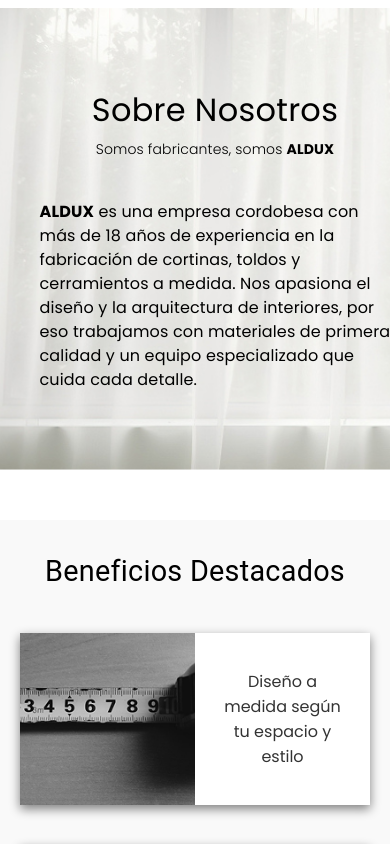
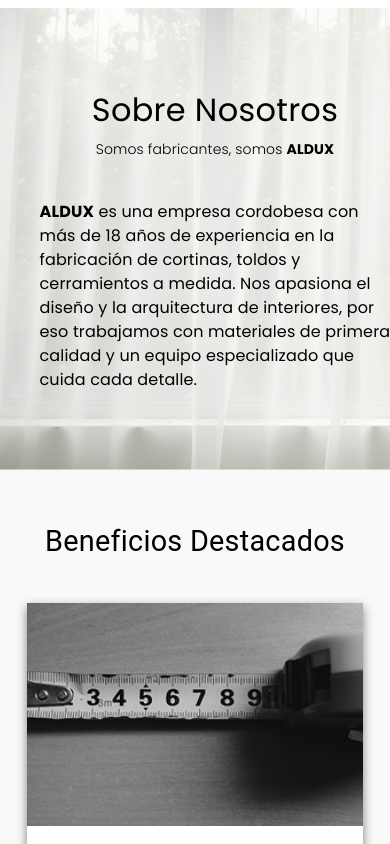
Before and after one commit to urcocarp/Aldux, a React (Vite) app in the folder FrontEnd/: page / in a window 390 px wide. Shown: the part 1156-2000 px from the top of the page. Built offline with nearby package versions, Linux system fonts and the light colour scheme.

Commit message:
ultimos cambios para responsive

```diff
--- a/FrontEnd/src/components/Slider/slider.module.css
+++ b/FrontEnd/src/components/Slider/slider.module.css
@@ -92,3 +92,16 @@
   font-size: 2.5rem;
   font-weight: 100;
 }
+
+@media (max-width: 430px) {
+  .title {
+    font-size: 1.1rem;  /* reduce el tamaño del título */
+    padding: 0 10px;    /* agrega algo de espacio lateral */
+    word-wrap: break-word; /* evita que las palabras largas salgan del contenedor */
+  }
+
+  .subtitle {
+    font-size: 0.9rem;  /* opcional: ajustar subtítulo también */
+    padding: 0 10px;
+  }
+}
--- a/FrontEnd/src/components/bulletPoint/bulletPoint.jsx
+++ b/FrontEnd/src/components/bulletPoint/bulletPoint.jsx
@@ -1,4 +1,4 @@
-import { Box, Typography, Button,styled, Grid } from "@mui/material";
+import { Box, Typography, styled, Grid } from "@mui/material";
 import styles from './bulletPoint.module.css';
 import cinta from '../../assets/images/beneficios-cinta.jpg';
 import service from '../../assets/images/beneficios-instalacion.png';
@@ -7,34 +7,30 @@ import financiacion from '../../assets/images/beneficios-pagos.jpg';
 
 const BulletPoint = () => {
   return (
-    <BulletContainer >
-      <BulletTitle >Beneficios Destacados</BulletTitle>
+    <BulletContainer>
+      <BulletTitle>Beneficios Destacados</BulletTitle>
 
-      <Styledgrid >
-
+      <StyledGrid>
         <div className={styles.card}>
           <img src={cinta} alt="Diseño a medida" />
           <p>Diseño a medida según tu espacio y estilo</p>
         </div>
-
 
         <div className={styles.card}>
           <img src={service} alt="Instalación" />
           <p>Instalación profesional y rápida</p>
         </div>
 
-
         <div className={styles.card1}>
           <p>Materiales premium para máxima durabilidad</p>
           <img src={telas} alt="Materiales premium" />
         </div>
 
-
         <div className={styles.card1}>
           <p>Financiación en 3, 6, 9 y 12 cuotas</p>
           <img src={financiacion} alt="Financiación" />
         </div>
-      </Styledgrid>
+      </StyledGrid>
     </BulletContainer>
   );
 }
@@ -43,50 +39,65 @@ export default BulletPoint;
 
 const BulletContainer = styled(Box)(({ theme }) => ({
   width: '100%',
-  height:'80vh',
   display: 'flex',
   textAlign: 'center',
   flexDirection: 'column',
   alignItems: 'center',
   justifyContent: 'center',
- // padding: '60px 40px 100px',
+  padding: '60px 40px 100px',
   backgroundColor: '#f9f9f9',
-  boder: '1px solid red',
-  [theme.breakpoints.down("sm")]: {
-    height: "auto",
-    pading: '20px ',
-    margin:'50px 0',
+//  border: '1px solid red', // corregido typo
+  [theme.breakpoints.down("lg")]: { // notebooks grandes
+    padding: '50px 30px 80px',
+  },
+  [theme.breakpoints.down("md")]: { // tablets
+    padding: '40px 20px 60px',
+  },
+  [theme.breakpoints.down("sm")]: { // móviles
+    padding: '30px 10px 40px',
   },
 }));
 
 const BulletTitle = styled(Typography)(({ theme }) => ({
-
   textAlign: 'center',
-  fontSize:'2.5rem',
-  fontWeight:400,
-  marginBottom:'40px',
+  fontSize: '2.5rem',
+  fontWeight: 400,
+  marginBottom: '40px',
+  [theme.breakpoints.down("lg")]: {
+    fontSize: '2.2rem',
+  },
+  [theme.breakpoints.down("md")]: {
+    fontSize: '2rem',
+    marginBottom: '30px',
+  },
   [theme.breakpoints.down("sm")]: {
-    fontSize:'1.8rem',
-    marginBottom:'10px',
-    marginTop:'30px',
-
+    fontSize: '1.8rem',
+    marginBottom: '20px',
+    marginTop: '20px',
   },
 }));
 
-const Styledgrid = styled(Grid)(({ theme }) => ({
+const StyledGrid = styled(Grid)(({ theme }) => ({
   display: 'grid',
-  gridTemplateColumns: 'repeat(2, 1fr)',
+  gridTemplateColumns: 'repeat(2, 1fr)', // 2 columnas por default
   gap: '60px',
   maxWidth: '1000px',
+  margin: '0 auto',
   height: 'auto',
-  margin: '0 auto',
-  [theme.breakpoints.down("sm")]: {
-    width: "100%",
-    gridTemplateColumns: 'repeat(1, 1fr)',
+  [theme.breakpoints.down("lg")]: { // notebooks medianos
+    gridTemplateColumns: '1fr', // 1 columna
+    gap: '50px',
+  },
+  [theme.breakpoints.down("md")]: { // tablets
+    gridTemplateColumns: '1fr', // 1 columna
     gap: '40px',
     padding: '0 20px',
-    boxsizing: 'border-box',
-    margin: '30px 70px',
-
+    boxSizing: 'border-box',
+  },
+  [theme.breakpoints.down("sm")]: { // móviles
+    gridTemplateColumns: '1fr',
+    gap: '30px',
+    padding: '0 15px',
+    margin: '20px auto',
   },
 }));
--- a/FrontEnd/src/components/bulletPoint/bulletPoint.module.css
+++ b/FrontEnd/src/components/bulletPoint/bulletPoint.module.css
@@ -9,20 +9,19 @@
   font-size: 2rem;
   font-weight: 400;
   margin-bottom: 120px;
-
   font-family: 'Poppins', sans-serif;
   color: #000;
 }
 
 .grid {
   display: grid;
-  grid-template-columns: repeat(2, 1fr); /* 2 columnas */
+  grid-template-columns: repeat(2, 1fr); /* 2 columnas por defecto */
   gap: 60px;
   max-width: 1000px;
   margin: 0 auto;
 }
 
-.card {
+.card, .card1 {
   display: flex;
   align-items: center;
   justify-content: space-between;
@@ -30,41 +29,28 @@
   box-shadow: 0px 4px 10px rgba(0, 0, 0, 0.493);
   overflow: hidden;
   transition: transform 0.3s ease, box-shadow 0.3s ease;
+}
 
-}
 .card1 {
-  display: flex;
-  align-items: center;
-  justify-content: space-between;
-  background: #fff;
-  box-shadow: 0px 4px 10px rgba(0, 0, 0, 0.493);
-  overflow: hidden;
-  transition: transform 0.3s ease, box-shadow 0.3s ease;
   margin-bottom: 50px;
 }
 
-.card:hover {
+.card:hover, .card1:hover {
   transform: scale(1.05);
   box-shadow: 0px 8px 20px rgba(0, 0, 0, 0.808);
 }
-.card1:hover {
-  transform: scale(1.05);
-  box-shadow: 0px 8px 20px rgba(0, 0, 0, 0.808);
-}
-.reverse{
+
+.reverse {
   flex-direction: row-reverse;
 }
-.card img {
+
+.card img, .card1 img {
   width: 50%;
   height: 100%;
   object-fit: cover;
 }
-.card1 img {
-  width: 50%;
-  height: 100%;
-  object-fit: cover;
-}
-.card p {
+
+.card p, .card1 p {
   flex: 1;
   padding: 20px;
   font-size: 1rem;
@@ -72,11 +58,71 @@
   color: #333;
   text-align: center;
 }
-.card1 p {
-  flex: 1;
-  padding: 20px;
-  font-size: 1rem;
-  font-family: 'Poppins', sans-serif;
-  color: #333;
-  text-align: center;
+
+/* ------------------ MEDIA QUERIES ------------------ */
+
+/* Notebook / Pantallas medianas */
+@media (max-width: 1024px) {
+  .grid {
+    grid-template-columns: 1fr; /* Una columna */
+    gap: 40px;
+  }
+
+  /* Mantener las cards con tamaño de desktop */
+  .card, .card1 {
+    flex-direction: row; /* Horizontal como desktop */
+  }
+
+  .card img, .card1 img {
+    width: 50%; /* Igual que desktop */
+  }
+
+  .card p, .card1 p {
+    padding: 20px; /* Igual que desktop */
+    font-size: 1rem; /* Igual que desktop */
+  }
 }
+
+/* Tablet */
+@media (max-width: 768px) {
+  .cortinasContainer {
+    padding: 50px 30px 80px;
+  }
+
+  .titulo {
+    font-size: 1.8rem;
+    margin-bottom: 80px;
+  }
+
+  /* Apilar cards verticalmente */
+  .card, .card1 {
+    flex-direction: column; /* Imagen arriba, texto abajo */
+  }
+
+  .card img, .card1 img {
+    width: 100%;
+    height: auto;
+  }
+
+  .card p, .card1 p {
+    padding: 15px;
+    font-size: 0.9rem;
+  }
+}
+
+/* Móvil / Pantallas pequeñas */
+@media (max-width: 480px) {
+  .cortinasContainer {
+    padding: 40px 20px 60px;
+  }
+
+  .titulo {
+    font-size: 1.5rem;
+    margin-bottom: 60px;
+  }
+
+  .card p, .card1 p {
+    padding: 10px;
+    font-size: 0.85rem;
+  }
+}
--- a/FrontEnd/src/components/navBar/navbar.jsx
+++ b/FrontEnd/src/components/navBar/navbar.jsx
@@ -44,7 +44,7 @@ const NavBar = ({ onInicioClick, onSobreClick, onProductosClick, onCotizacionCli
 
         <MobileMenuButton>
           <IconButton color="black" onClick={handleOpenDrawer}>
-           <Box component="img" src={menuIcon} alt="Menu" sx={{ width: 40, height: 40, marginRight:'35px' }} />
+           <Box component="img" src={menuIcon} alt="Menu" sx={{ width: 40, height: 40}} />
           </IconButton>
         </MobileMenuButton>
       </StyledToolbar>
@@ -72,27 +72,33 @@ const StyledToolbar = styled(Toolbar)(({ theme }) => ({
   justifyContent: "space-between",
   width: "100%",
   padding: "0 20px",
-  maxWidth: '1600px', // limita el ancho máximo
-  margin: "0 auto",
+  maxWidth: "100%", // quitar restricción fija
+  margin: "0 ",
+  boxSizing: "border-box",
+  [theme.breakpoints.down("md")]: {
+    padding: "0 15px",
+  },
+  [theme.breakpoints.down("sm")]: {
+    padding: "0 10px",
+  },
 }));
 
 const LogoContainer = styled(Box)(({ theme }) => ({
   display: "flex",
   alignItems: "center",
+  flexShrink: 0, // evitar que el logo se comprima
   [theme.breakpoints.down("sm")]: {
     marginLeft: 10,
   },
 }));
 
 const NavLinks = styled(Box)(({ theme }) => ({
-  display: "flex",
+  display: "none", // oculto por defecto
   gap: "30px",
-  flexWrap: "wrap", // permite que los botones se ajusten si falta espacio
-  [theme.breakpoints.down("md")]: {
-    gap: "15px", // menos espacio en tablet
-  },
-  [theme.breakpoints.down("sm")]: {
-    display: "none", // se oculta en móviles
+  flexWrap: "wrap",
+  overflow: "visible",
+  [theme.breakpoints.up("md")]: { // desktop ≥ 900px
+    display: "flex",
   },
 }));
 
@@ -121,8 +127,8 @@ const NavButton = styled(Button)(({ theme }) => ({
   },
 }));
 const MobileMenuButton = styled(Box)(({ theme }) => ({
-  display: "none",
-  [theme.breakpoints.down("sm")]: {
-    display: "flex", // Solo se ve en móvil
+  display: "flex", // visible por defecto
+  [theme.breakpoints.up("md")]: { // oculto en desktop ≥ 900px
+    display: "none",
   },
 }));
```
